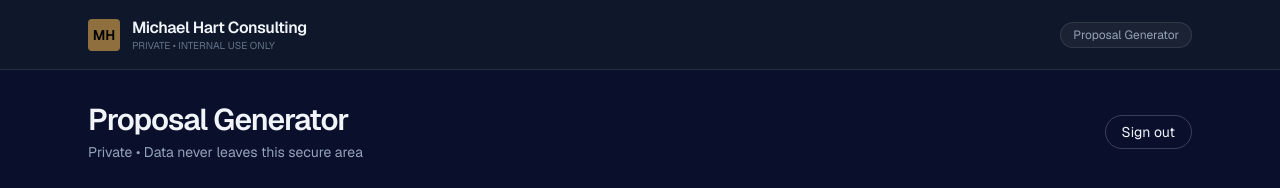
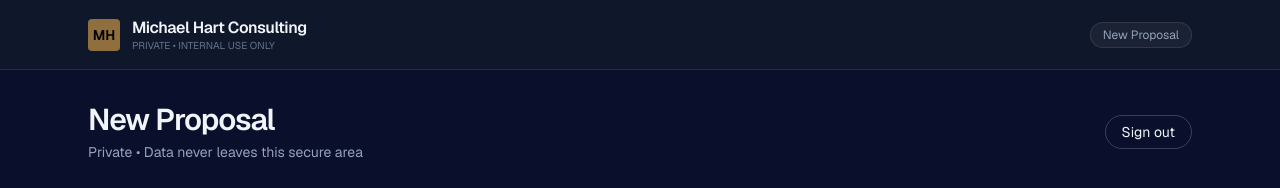
Before and after one commit to michaelhart2044-del/michael-hart-consulting, a Next.js app in the folder website/: page /admin in a window 1280 px wide. Shown: the top 188 px of the page. Built offline with nearby package versions, Linux system fonts and the light colour scheme; no server answers.

Commit message:
Rename admin badge and title from Proposal Generator to New Proposal

```diff
--- a/website/app/admin/layout.tsx
+++ b/website/app/admin/layout.tsx
@@ -1,7 +1,7 @@
 import type { Metadata } from 'next';
 
 export const metadata: Metadata = {
-  title: 'Internal Proposal Generator',
+  title: 'Internal — New Proposal',
   description: 'Private tool — Michael Hart Consulting',
   robots: {
     index: false,
@@ -34,7 +34,7 @@ export default function AdminLayout({
             </div>
           </div>
           <div className="text-xs px-3 py-1 rounded-full bg-white/5 border border-white/10 text-[#94a3b8]">
-            Proposal Generator
+            New Proposal
           </div>
         </div>
       </header>
--- a/website/app/admin/page.tsx
+++ b/website/app/admin/page.tsx
@@ -522,7 +522,7 @@ ${site.phone}`;
       {/* Top bar */}
       <div className="flex items-center justify-between">
         <div>
-          <h1 className="text-3xl font-semibold tracking-[-1px]">Proposal Generator</h1>
+          <h1 className="text-3xl font-semibold tracking-[-1px]">New Proposal</h1>
           <p className="text-sm text-[#94a3b8] mt-1">Private • Data never leaves this secure area</p>
         </div>
         <button
```
